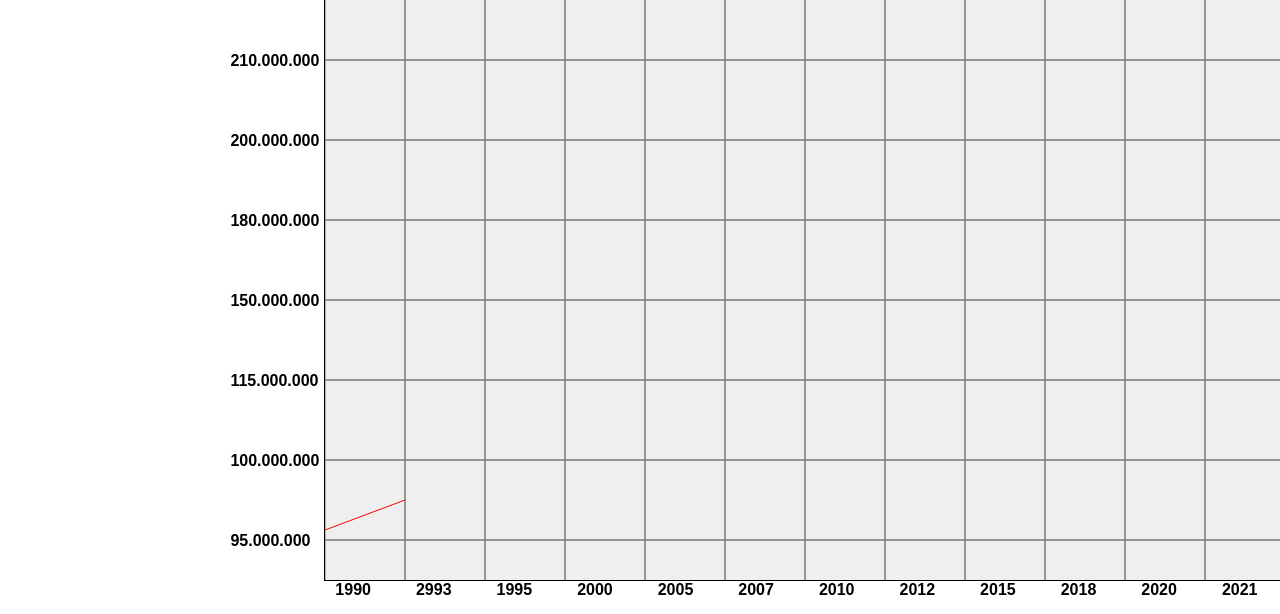
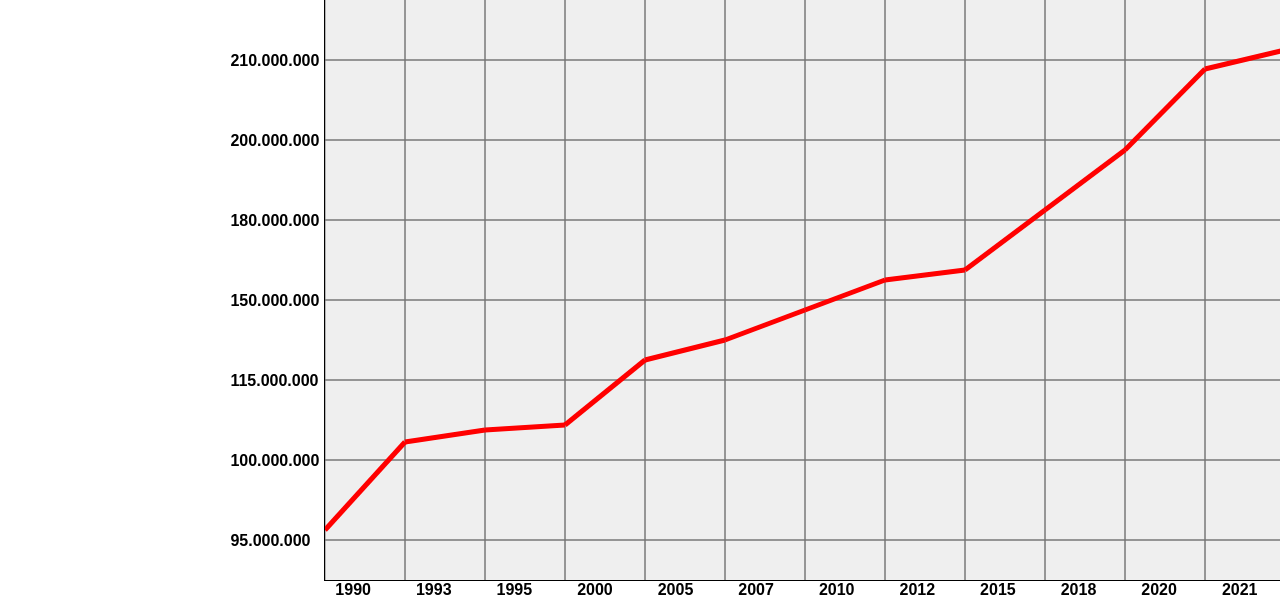
Before and after one commit to alemae23daw2/ProyectoAgua, a plain HTML site: page nigeria.html in a window 1280 px wide. Shown: the part 106-720 px from the top of the page. Drawn offline with nearby package versions, Linux system fonts and the light colour scheme.

Commit message:
Grafic Nigeria

```diff
--- a/nigeria.html
+++ b/nigeria.html
@@ -64,6 +64,7 @@
                         ctx.lineTo(200, 100);
 
 
+
                         ctx.fillStyle = "#EFEFEF";
                         ctx.fillRect(0, 0, rectanguloAncho, rectanguloAlto);
 
@@ -76,11 +77,90 @@
 
                             }
                         }
-                        // Agrega el código para dibujar la línea
+                        /* Aqui comença a crear la linea */
+                        ctx.lineWidth = 5;
+
                         ctx.beginPath();
-                        ctx.moveTo(80,520); // Coordenadas de inicio
-                        ctx.lineTo(0,550); // Coordenadas de fin
-                        ctx.strokeStyle = "#FF0000"; // Color de la línea (rojo en este caso)
+                        ctx.moveTo(80,462);
+                        ctx.lineTo(0,550);
+                        ctx.strokeStyle = "#FF0000";
+                        ctx.stroke();
+                        ctx.closePath();
+
+                        ctx.beginPath();
+                        ctx.moveTo(80,462);
+                        ctx.lineTo(160,450);
+                        ctx.strokeStyle = "#FF0000";
+                        ctx.stroke();
+                        ctx.closePath();
+
+                        ctx.beginPath();
+                        ctx.moveTo(160,450);
+                        ctx.lineTo(240,445);
+                        ctx.strokeStyle = "#FF0000";
+                        ctx.stroke();
+                        ctx.closePath();
+
+                        ctx.beginPath();
+                        ctx.moveTo(240,445);
+                        ctx.lineTo(320,380);
+                        ctx.strokeStyle = "#FF0000";
+                        ctx.stroke();
+                        ctx.closePath();
+
+                        ctx.beginPath();
+                        ctx.moveTo(320,380);
+                        ctx.lineTo(400,360);
+                        ctx.strokeStyle = "#FF0000";
+                        ctx.stroke();
+                        ctx.closePath();
+
+                        ctx.beginPath();
+                        ctx.moveTo(400,360);
+                        ctx.lineTo(480,330);
+                        ctx.strokeStyle = "#FF0000";
+                        ctx.stroke();
+                        ctx.closePath();
+
+                        ctx.beginPath();
+                        ctx.moveTo(480,330);
+                        ctx.lineTo(560,300);
+                        ctx.strokeStyle = "#FF0000";
+                        ctx.stroke();
+                        ctx.closePath();
+
+                        ctx.beginPath();
+                        ctx.moveTo(560,300);
+                        ctx.lineTo(640,290);
+                        ctx.strokeStyle = "#FF0000";
+                        ctx.stroke();
+                        ctx.closePath();
+
+                        ctx.beginPath();
+                        ctx.moveTo(640,290);
+                        ctx.lineTo(720,230);
+                        ctx.strokeStyle = "#FF0000";
+                        ctx.stroke();
+                        ctx.closePath();
+
+                        ctx.beginPath();
+                        ctx.moveTo(720,230);
+                        ctx.lineTo(800,170);
+                        ctx.strokeStyle = "#FF0000";
+                        ctx.stroke();
+                        ctx.closePath();
+
+                        ctx.beginPath();
+                        ctx.moveTo(800,170);
+                        ctx.lineTo(880,89);
+                        ctx.strokeStyle = "#FF0000";
+                        ctx.stroke();
+                        ctx.closePath();
+
+                        ctx.beginPath();
+                        ctx.moveTo(880,89);
+                        ctx.lineTo(960,70);
+                        ctx.strokeStyle = "#FF0000";
                         ctx.stroke();
                         ctx.closePath();
                 </script>
@@ -88,7 +168,7 @@
     </div>
     <div id="pob">
         <p id="ans">1990</p>
-        <p id="ans">2993</p>
+        <p id="ans">1993</p>
         <p id="ans">1995</p>
         <p id="ans">2000</p>
         <p id="ans">2005</p>
```
